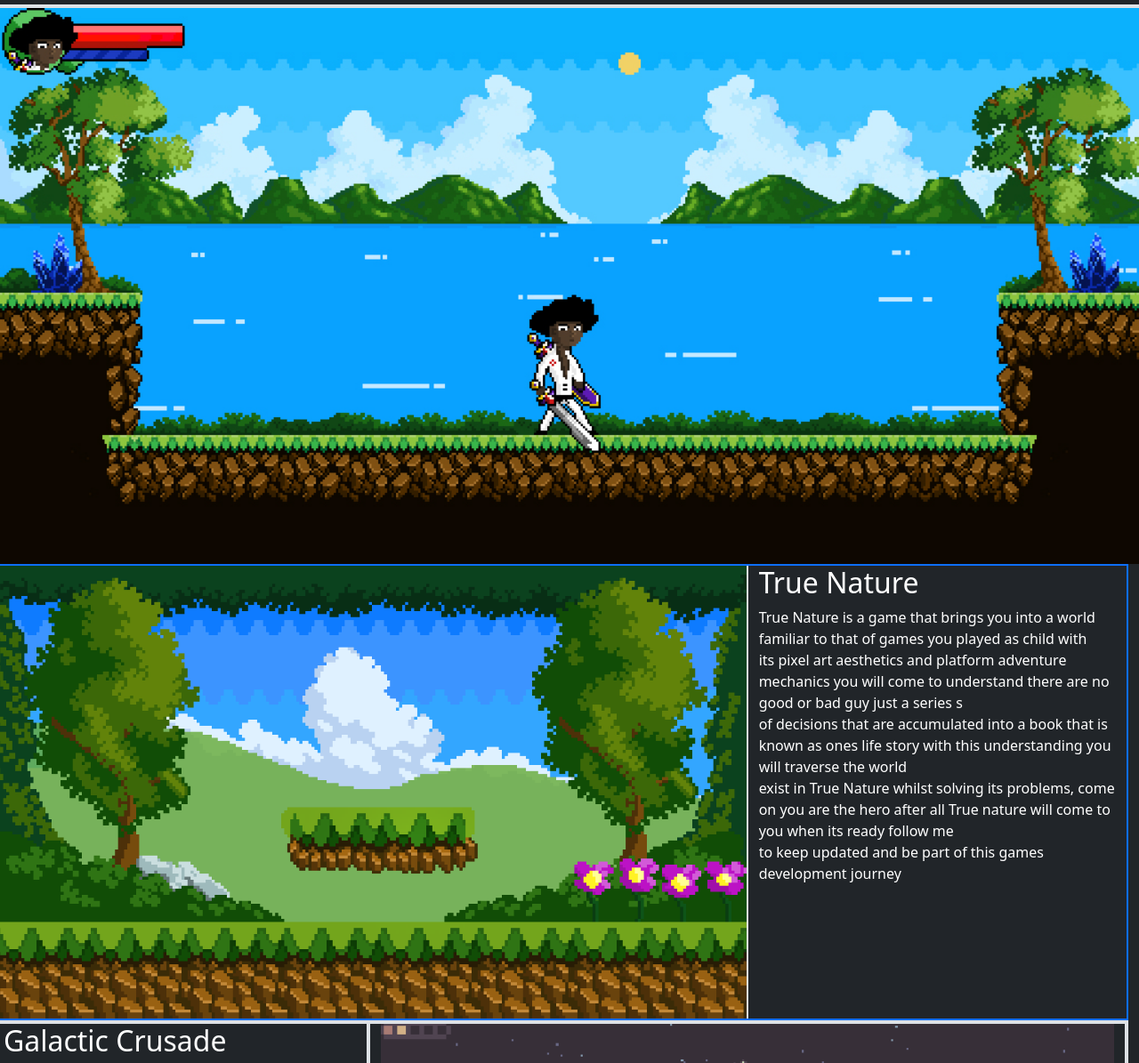
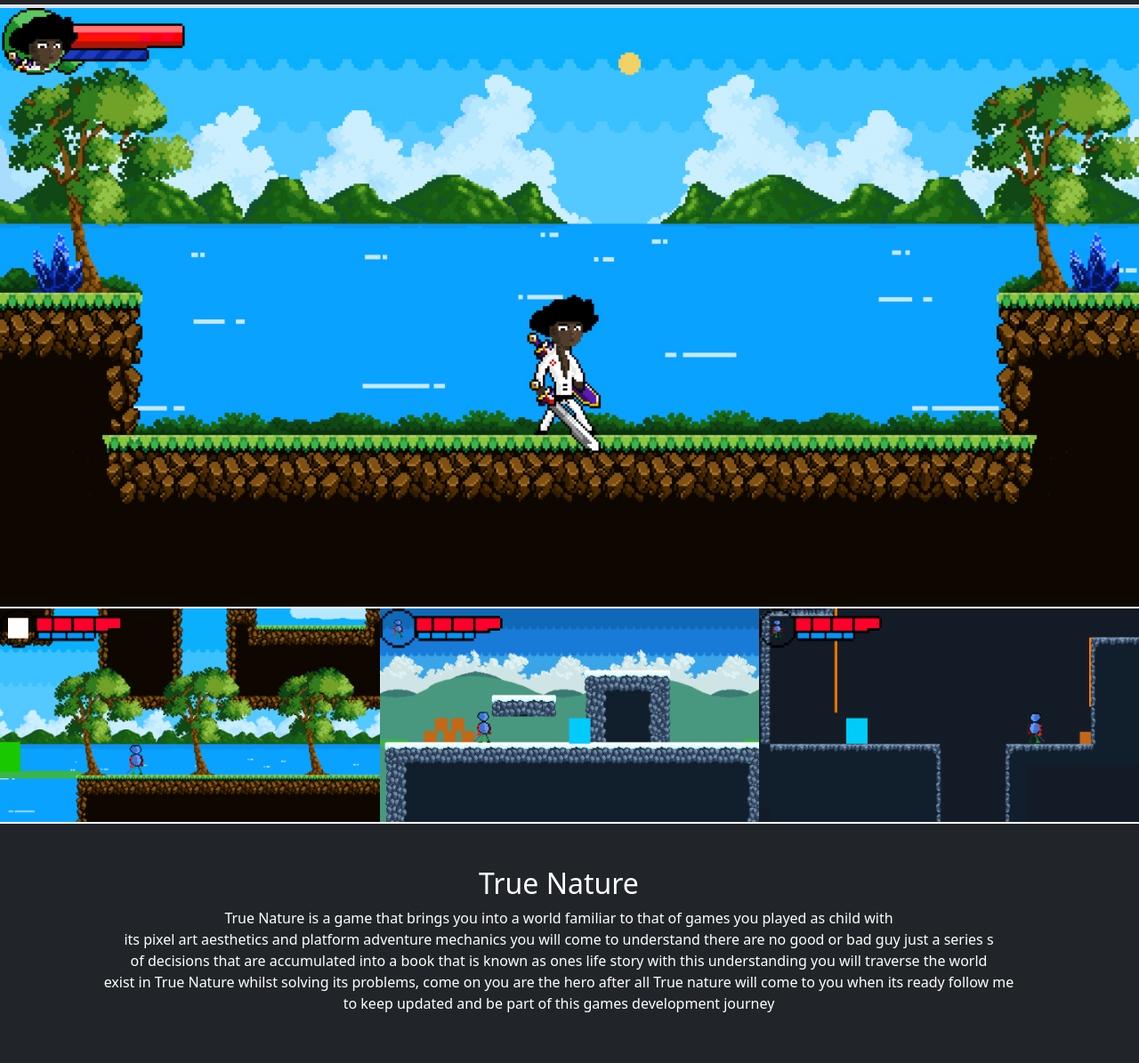
Before and after one commit to MrUniverse369/set8JamsWeb, a plain HTML site: page index.html in a window 1280 px wide. Shown: the part 81-1276 px from the top of the page at 89% size. Drawn offline with nearby package versions, Linux system fonts and the light colour scheme.

Commit message:
Lading page design change implmentation 75percent complete

```diff
--- a/CssScripts/style.css
+++ b/CssScripts/style.css
@@ -1,15 +1,12 @@
 html{
     background-color: #0d0700;
-    padding: 0%;
 }
 body{
+    background-color: #0d0700;
 }
 
-.mainImg,.TrueNatureImg, .EtlImg,.GcImg{
-    width: 100%;
-    height: 100%;
-    padding: 0%;
-    margin: 0;
+.TitleImgHolder{
+    background-color: #0d0700;
 }
 
 /*html, body{
--- a/index.html
+++ b/index.html
@@ -38,37 +38,54 @@
         </div>
       </nav>
     </div>
+
     <!--TITLE-->
     <div
-      class="row container-fluid ps-0 pe-0 bg-dark border-4 ps-0 pe-0 ms-0 me-0"
+      class="row TitleImgHolder container-fluid border-bottom border-2 border-white ps-0 pe-0 ms-0 me-0"
     >
-      <div class="col-12 ps-0 pe-0">
+      <div class="col-12 ps-0 pe-0 pb-5">
         <img
           src="images/LevelDesign_Scene_Zero_FinalEdit_JPAGVEr.jpg"
-          class="mainImg container-fluid"
+          class="mainImg container-fluid ps-0 pe-0"
           alt="Sunny Platform Level"
         />
       </div>
     </div>
-    <!--GAMES-->
 
-    <div class="row container-xxl">
-      <div class="col-6"></div>
+    <!--TrueNature-->
+    <div
+      class="row TrueNatureHolder container-fluid m-0 ps-0 pe-0 border-bottom border-2 border-white"
+    >
+      <div class="col-sm-4 ps-0 pe-0">
+        <img
+          src="images/TrueNatureLeveLSunny.png"
+          alt="SunnySummerPlatformLevel"
+          class="img-fluid"
+        />
+      </div>
 
-      <div class="col-6"></div>
+      <div class="col-sm-4 ps-0 pe-0">
+        <img
+          src="images/TrueNatureLeveLSnowy.png"
+          alt="SnowyPlatformLevel"
+          class="img-fluid"
+        />
+      </div>
+
+      <div class="col-sm-4 ps-0 pe-0">
+        <img
+          src="images/TrueNatureLeveLCave.png"
+          alt="ColdCavePlatformLevel"
+          class="img-fluid"
+        />
+      </div>
     </div>
+    <!--TrueNature Brief -->
 
     <div
-      class="row container-xxl bg-dark border border-2 border-primary text-white ps-0 pe-0"
+      class="row container-fluid border-bottom border-2 border-white text-center text-white pt-5 pb-5"
     >
-      <div class="col-sm-8 ps-0 pe-0 border-2 border-end">
-        <img
-          src="images/Level_Design_Assingmeant_6_GRASSYGREENTYPE_7_No_Light.png"
-          alt="Sunny Platform Level"
-          class="TrueNatureImg container-fluid"
-        />
-      </div>
-      <div class="col-sm-4">
+      <div class="col">
         <h2>True Nature</h2>
         <p>
           True Nature is a game that brings you into a world familiar to that of
@@ -85,6 +102,7 @@
       </div>
     </div>
 
+    <!--<div
     <div
       class="row container-xxl border-4 border ps-0 pe-0 bg-dark text-left text-white"
     >
@@ -104,6 +122,6 @@
       <div class="col-sm-8 bg-dark container-fluid">
         <img src="images/GcLevel.png" alt="" class="GcImg" />
       </div>
-    </div>
+    </div>-->
   </body>
 </html>
```
Also changed, not shown: images/14LeveLDesignFourteen_14.png (deleted), images/CharHead_Practise.png (deleted), images/ETLScenE3.png (deleted), images/ETLScene1.png (deleted), images/ETLScene11.png (deleted), images/ETLScene2.png (deleted), images/EscapeTheLabL1.png (deleted), images/Level1.png (deleted), images/Level_Design_Assingmeant_6_GRASSYGREENTYPE_7_No_Light.png (deleted), images/TrueNatureLeveLCave.png (added), images/TrueNatureLeveLSnowy.png (added), images/TrueNatureLeveLSunny.png (added), images/logoOne.jpg (deleted), images/logoThree.png (deleted).
